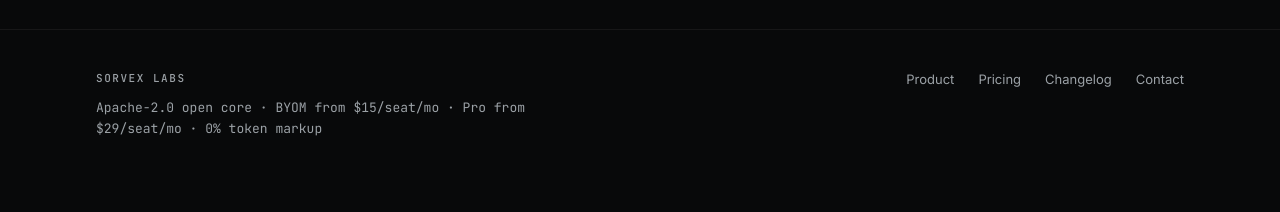
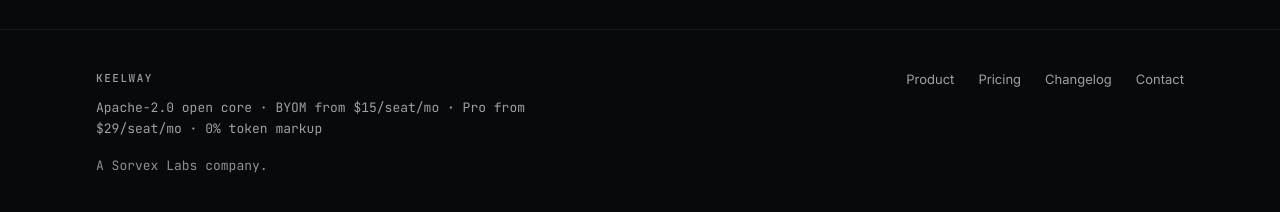
Before and after one commit to creova-gif/keelway, a Next.js app in the folder website/: page / in a window 1280 px wide. Shown: the part 1923-2135 px from the top of the page. Before the commit the page ends 2103 px from the top, so only its background shows below. Built offline with nearby package versions, Linux system fonts and the light colour scheme; no server answers.

Commit message:
KEEL-WEB-043: footer product/parent split — Keelway label + quiet Sorvex endorsement

```diff
--- a/website/src/components/layout/Footer.tsx
+++ b/website/src/components/layout/Footer.tsx
@@ -6,10 +6,11 @@ export function Footer() {
       <div className="mx-auto max-w-6xl px-5 py-10 sm:px-8">
         <div className="flex flex-col gap-6 sm:flex-row sm:items-start sm:justify-between">
           <div>
-            <p className="kw-label">Sorvex Labs</p>
+            <p className="kw-label">Keelway</p>
             <p className="kw-data mt-3 max-w-md text-[var(--muted)]">
               Apache-2.0 open core &middot; BYOM from $15/seat/mo &middot; Pro from $29/seat/mo &middot; 0% token markup
             </p>
+            <p className="kw-data mt-4 text-[10px] text-[var(--dim)]">A Sorvex Labs company.</p>
           </div>
           <nav className="flex gap-6 text-[13px]" aria-label="Footer">
             <Link href="/product" className="kw-navlink">Product</Link>
```
